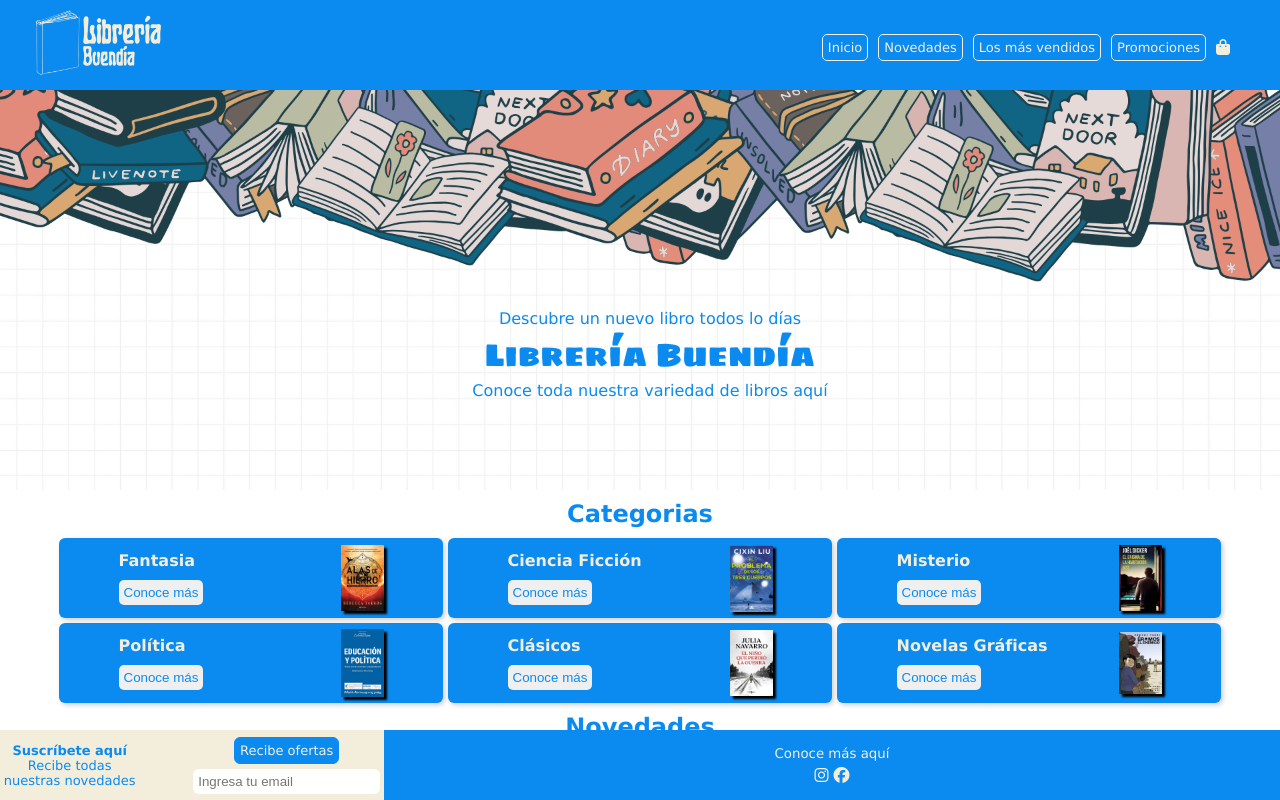
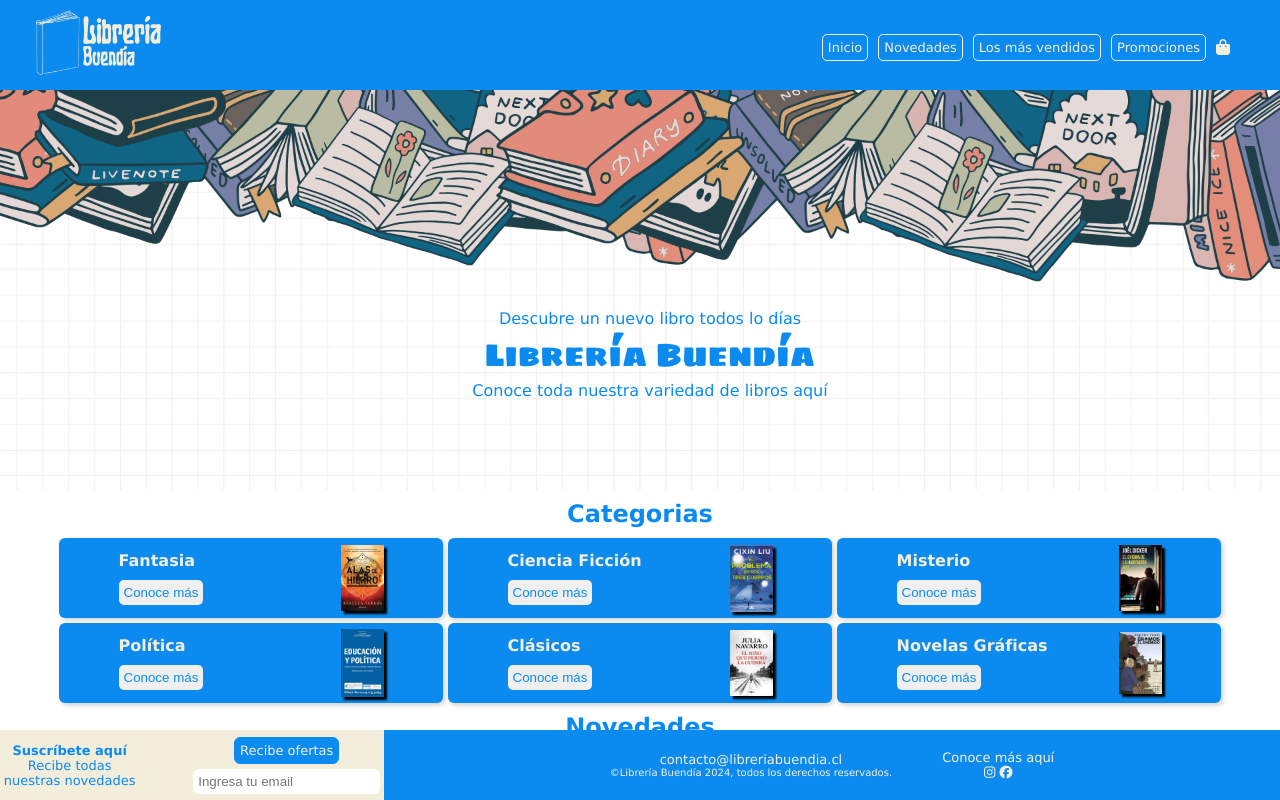
Before and after one commit to HectorAmpuero/animaciones, a plain HTML site: page index.html in a window 1280 px wide. Drawn offline with Linux system fonts and the light colour scheme.

Commit message:
cambios footer

```diff
--- a/asset/css/style.css
+++ b/asset/css/style.css
@@ -291,12 +291,12 @@ input {
 
 .footer {
     display: flex;
-    flex-direction: column;
     justify-content: center;
     align-items: center;
     background-color: #f2eedb;
     color: #0b8bf0;
     cursor: pointer;
+    gap: 50px;
     transition: transform 0.3s ease;
 }
 
@@ -309,6 +309,23 @@ input {
 
 .footer i:hover {
     transform: translateY(-1px) translateX(1px) scale(1.1);
+}
+
+.f-text {
+    font-size: small;
+    font-family: Verdana, Geneva, Tahoma, sans-serif;
+    text-align: center;
+}
+
+.copy-r {
+    font-size: x-small;
+}
+
+
+.iconos {
+    text-align: center;
+    font-size: small;
+    font-family: Verdana, Geneva, Tahoma, sans-serif;
 }
 
 
--- a/index.html
+++ b/index.html
@@ -293,8 +293,12 @@
             </div>
         </section>
         <footer class="footer">
-            <p>Conoce más aquí</p>
+            <div class="f-text">
+                <p>contacto@libreriabuendia.cl</p>
+                <p class="copy-r">©Librería Buendía 2024, todos los derechos reservados.</p>
+            </div>
             <div class="iconos">
+                <p>Conoce más aquí</p>
                 <i class="fa-brands fa-instagram"></i>
                 <i class="fa-brands fa-facebook"></i>
             </div>
```
